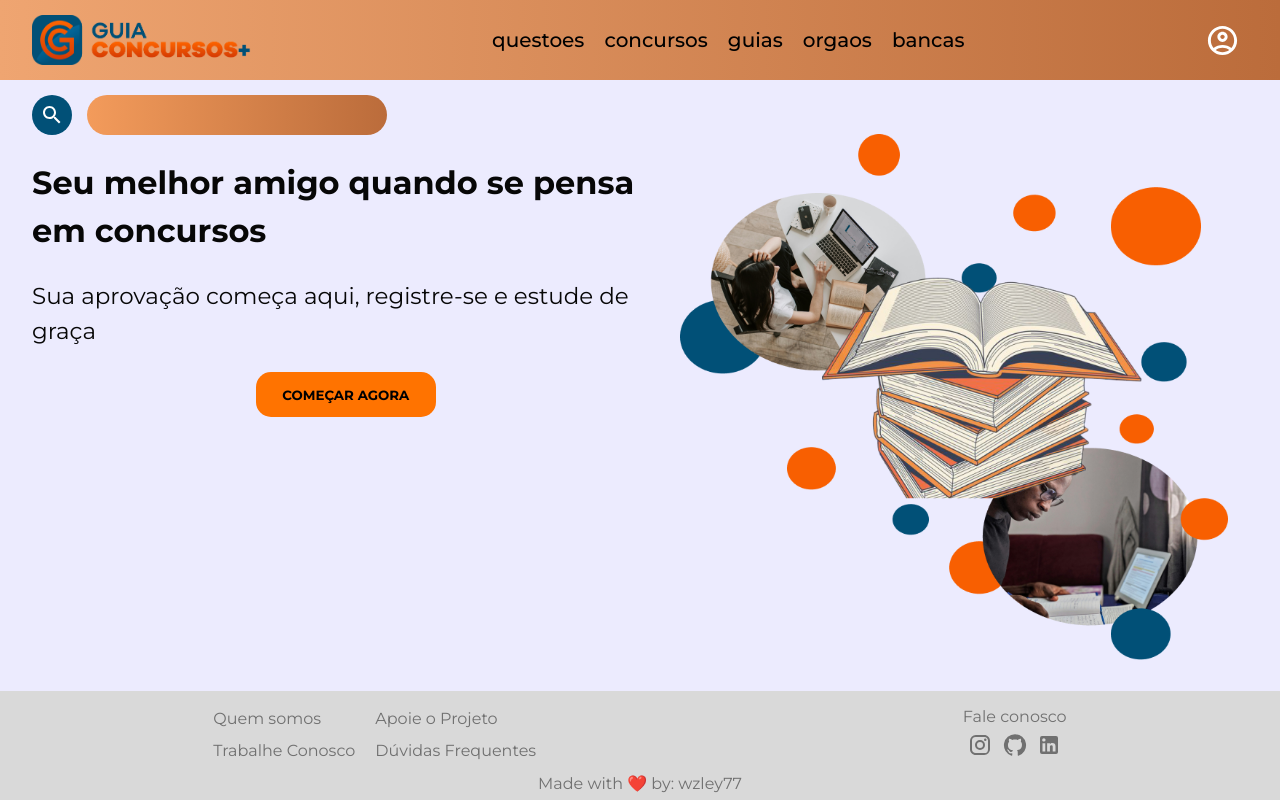
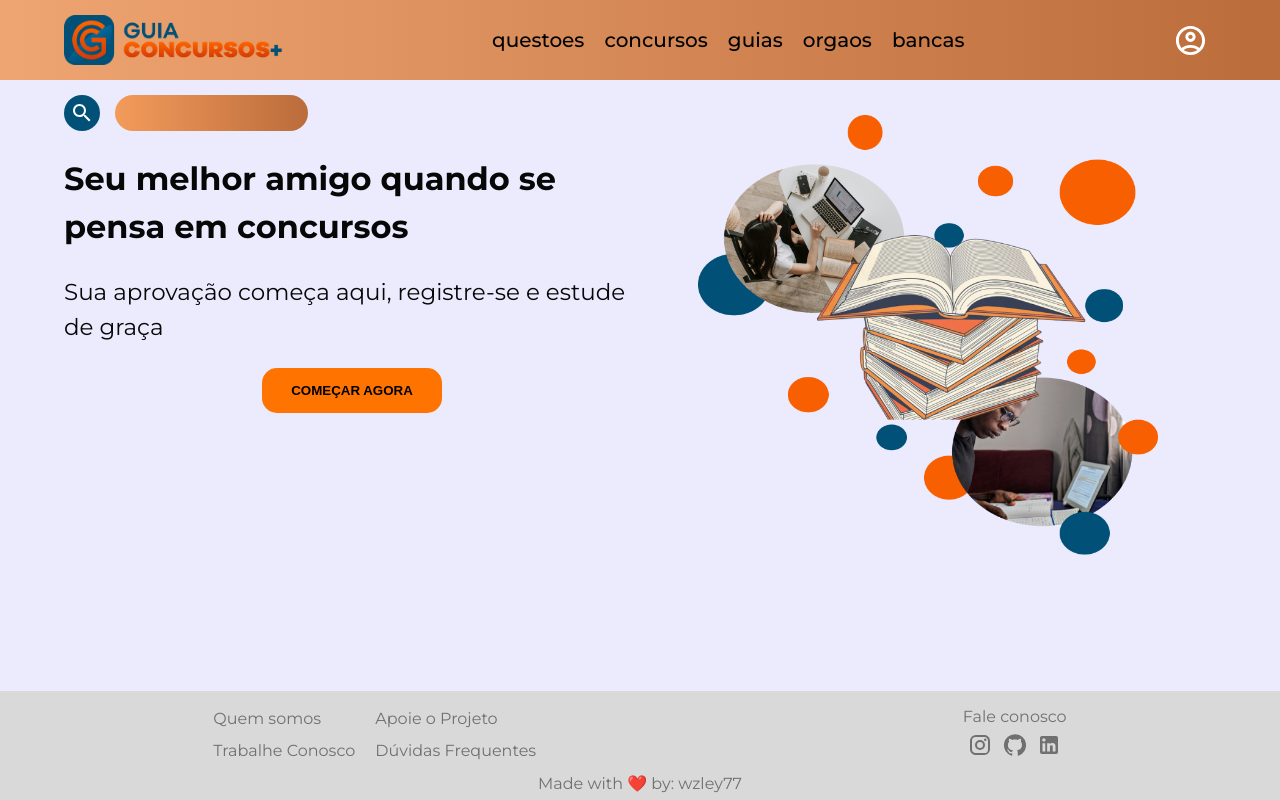
Before and after one commit to dablioz/amostradinhosite, a React (Vite) app: page / in a window 1280 px wide. Built offline with nearby package versions, Linux system fonts and the light colour scheme.

Commit message:
ta uma merda

```diff
--- a/src/App.css
+++ b/src/App.css
@@ -1,15 +1,14 @@
 #App {
     position: relative;
-    height: 100vh; /*def: 120px*/
+    min-height: 100vh; /*def: 120px*/
     padding: 80px 0 109px 0; /* +40px top pro menu, default: 80px*/
     /* min-height: calc(100vh - 160px); */
 }
 
 .cont {
     /* position: relative; */
-    min-height: calc(100vh - 189px - 30px);
     max-width: 1280px;
-    width: 95%;
+    width: 90%;
 
     margin: 15px auto;
 }
--- a/src/Components/Navbar/Navbar.css
+++ b/src/Components/Navbar/Navbar.css
@@ -14,7 +14,7 @@ header {
 #marca {
     display: flex;
     height: 80px;
-    width: 95%;
+    width: 90%;
     max-width: 1280px;
     margin: 0 auto;
 
@@ -22,6 +22,7 @@ header {
     justify-content: space-between;
 
     & .item {
+        transition: 100ms;
         border-radius: 12px;
         padding: 7px 10px;
         text-align: center;
@@ -44,27 +45,30 @@ header {
         height: 100%;
     }
 }
-
-#menu-container {
+#usrIcon{
+    height: 35px;
+    border-radius: 50%;
+}
+/*#menu-container {
     padding: 0;
     display: flex;
     justify-content: space-around;
 }
 
-#menu {
+ #menu {
     background-color: #303030;
     border-radius: 0 0 5px 5px;
     padding: 0;
-}
+} */
 
-@media (max-width: 768px) {
+@media (max-width: 810px) {
     #logo {
         content: url("src/assets/logo_square.png");
     }
 }
 
-@media (max-width: 630px){
-    #marca div{
+@media (max-width: 660px) {
+    #marca div {
         display: none;
     }
 }
--- a/src/Components/Navbar/Navbar.jsx
+++ b/src/Components/Navbar/Navbar.jsx
@@ -8,16 +8,21 @@ import AccountCircleOutlinedIcon from "@mui/icons-material/AccountCircleOutlined
 import CollectionsBookmarkIcon from "@mui/icons-material/CollectionsBookmark";
 
 import logo from "../../assets/guia_concursos.png";
-
+import { AuthGoogleContext } from "../../context/authGoogle";
 import "./Navbar.css";
+import { useContext } from "react";
 
 function Navbar() {
+    const { user, signed } = useContext(AuthGoogleContext);
+    function useri() {
+        /*  */
+        return signed ? <img id="usrIcon" src={user.photoURL || "https://tinyurl.com/5kub7nce"} /> : <AccountCircleOutlinedIcon fontSize="large" />;
+    }
     return (
         <>
             <header>
                 <div id="marca-container">
                     <div id="marca">
-
                         {/** tu vai fazer um haburguer pra esse menu */}
                         <Link to="/" id="fdp">
                             <img id="logo" src={logo} alt="logo" />
@@ -43,10 +48,8 @@ function Navbar() {
                                 <span className="item">bancas</span>
                             </a>
                         </div>
-                        <Link to="/login">
-                            <IconButton>
-                                <AccountCircleOutlinedIcon fontSize="large" />
-                            </IconButton>
+                        <Link to="/user">
+                            <IconButton>{useri()}</IconButton>
                         </Link>
                     </div>
                 </div>
--- a/src/Telas/Home/Home.css
+++ b/src/Telas/Home/Home.css
@@ -27,26 +27,25 @@
     color: #070707;
 
     & #ll,
-    & rr {
+    & #rr {
         display: flex;
-        align-items: center;
-        min-width: 50%;
-        min-height: calc(100vh - 189px);
+        width: 50%;
+        height: var(--height);
     }
 
     & #ll {
         flex-direction: column;
+        align-items: center;
 
         & #pesquisa {
             align-self: start;
             display: flex;
 
-            & input{
-                width: 300px;
+            & input {
                 margin-left: 15px;
-                padding: 10px;
+                padding: 8px;
                 border-radius: 30px;
-                background: linear-gradient(to right,#F39B5B, #BB6C3B);
+                background: linear-gradient(to right, #f39b5b, #bb6c3b);
                 outline: none;
                 border: none;
             }
@@ -56,9 +55,9 @@
             background-color: #015077;
             color: white;
             border-radius: 50%;
-            width: 40px;
-            height: 40px;
-            padding: 8px;
+            width: 36px;
+            height: 36px;
+            padding: 6px;
         }
 
         & p {
@@ -66,6 +65,7 @@
         }
 
         & button {
+            transition: 300ms;
             cursor: pointer;
             border-radius: 15px;
             background-color: #ff7300;
@@ -76,16 +76,33 @@
         }
 
         & button:hover {
+            transition: 200ms;
             box-shadow: 0 0 10px #ff7300;
         }
     }
 
     & #rr {
-        align-content: center;
+        display: flex;
+        place-content: center;
+    }
+}
+
+@media (max-width: 810px) {
+    #home-cont {
+        flex-direction: column;
+        & #ll,
+        & #rr {
+            width: 100%;
+            height: unset;
+        }
     }
 }
 
 #home_img {
     width: 100%;
+    height: fit-content;
+    max-width: 500px;
+    max-height: -webkit-fill-available;
+
     padding: 20px;
 }
--- a/src/Telas/Login/Login.css
+++ b/src/Telas/Login/Login.css
@@ -1,10 +1,3 @@
-@import url('https://fonts.googleapis.com/css2?family=Montserrat:wght@300;400;500;600;700&display=swap');
-
-*{
-    box-sizing: border-box;
-    font-family: 'Montserrat', sans-serif;
-}
-
 #LoginCont{
     background-color: #c9d6ff;
     background: linear-gradient(to right, #e2e2e2, #c9d6ff);
@@ -67,7 +60,7 @@
     border-color: #fff;
 }
 
-.container form{
+.form-container>div{
     background-color: #fff;
     display: flex;
     align-items: center;
--- /dev/null
+++ b/src/Telas/User/EditUser.css
@@ -0,0 +1,34 @@
+#EditUser{
+    justify-content: center;
+    display: flex;
+    width: 100%;
+}
+
+#EditUserCont{
+    display: flex;
+    max-width: fit-content;
+    flex-direction: column;
+}
+
+#pfp {
+    margin-top: 20px;
+}
+
+#editUserFieldCont {
+    margin-bottom: 15px;
+}
+
+#pfp:hover {
+    filter: brightness(0.8);
+}
+
+#pfplabel{
+    align-self: center;
+}
+label{
+    width: fit-content;
+    height: fit-content;
+}
+#pfpFile{
+    display: none;
+}
--- /dev/null
+++ b/src/Telas/User/EditUser.jsx
@@ -0,0 +1,76 @@
+import { AuthGoogleContext } from '../../context/authGoogle';
+import { useContext } from 'react';
+import { Button, TextField } from "@mui/material";
+import { useState, useEffect } from "react";
+
+import { ToastContainer, toast } from 'react-toastify';
+import 'react-toastify/dist/ReactToastify.css';
+
+import "./EditUser.css"
+
+function EditUser() {
+    const { user, xgPfp, xgUser } = useContext(AuthGoogleContext)
+
+    const [pfp, setPfp] = useState('')
+    const [username, setUsername] = useState('')
+
+    const save = () => {
+
+        if (username == '' && pfp == '') {
+            toast.info('Nenhuma alteração realizada')
+            return 0
+        }
+
+        if (pfp != '') {
+            xgPfp(pfp);
+        }
+        if (username != '') {
+            xgUser(username)
+        }
+    }
+
+    const handleIMG = (e) => {
+        var reader = new FileReader();
+        var imgtag = document.getElementById("pfp");
+
+        var selectedFile = e.target.files[0];
+        setPfp(e.target.files[0])
+
+        reader.readAsDataURL(selectedFile);
+
+        reader.onload = (e) => {
+            imgtag.src = e.target.result;
+        };
+    }
+
+    return (
+        <div id="EditUser" >
+            <div id="EditUserCont" >
+                <input id="pfpFile" type="file" accept=".png, .jpg, .gif" onChange={handleIMG} />
+
+                <label htmlFor="pfpFile" id="pfplabel">
+                    <img src={user.photoURL || "https://tinyurl.com/5kub7nce"} id="pfp" />
+                </label>
+
+                <div id="editUserFieldCont">
+                    <TextField
+                        id="editUserField"
+                        variant="outlined"
+                        color="secondary"
+                        label="Novo nome de usuário"
+                        value={username}
+                        onChange={(e) => setUsername(e.target.value)}
+                        onKeyDown={(e) => { if (e.key == 'Enter') { save() } }}
+                    />
+                </div>
+
+                <Button id="save" onClick={save} variant="contained">
+                    Salvar
+                </Button>
+            </div>
+            <ToastContainer autoClose={2000} theme='colored' newestOnTop={true} position='bottom-right' />
+        </div>
+    )
+}
+
+export default EditUser;
--- a/src/index.css
+++ b/src/index.css
@@ -1,3 +1,6 @@
+@import url('https://fonts.googleapis.com/css2?family=Montserrat:wght@300;400;500;600;700&display=swap');
+
+
 :root {
     font-family: Inter, system-ui, Avenir, Helvetica, Arial, sans-serif;
     line-height: 1.5;
@@ -10,6 +13,11 @@
     text-rendering: optimizeLegibility;
     -webkit-font-smoothing: antialiased;
     -moz-osx-font-smoothing: grayscale;
+
+
+    font-family: 'Montserrat', sans-serif;
+
+    --height: calc(100vh - 80px - 109px - 30px)
 }
 
 /* body {
@@ -18,6 +26,7 @@
 } */
 
 * {
+    box-sizing: border-box;
     outline: none;
     margin: 0;
 }
--- a/src/routes/routes.jsx
+++ b/src/routes/routes.jsx
@@ -8,6 +8,7 @@ import Footer from "../Components/Footer/Footer.jsx";
 import Login from "../Telas/Login/Login.jsx";
 import User from "../Telas/User/User.jsx"
 import { PrivateRoutes, AuthRoute } from "./index.jsx";
+import EditUser from "../Telas/User/EditUser.jsx";
 export const Router = () => {
     return (
         <BrowserRouter>
@@ -30,7 +31,7 @@ export const Router = () => {
 
                 <Route path="/user" element={<PrivateRoutes />}>
                     <Route path="/user" element={<User />} />
-
+                    <Route path="/user/edit" element={<EditUser />} />
                 </Route>
 
                 <Route path="/login" element={<Login />} />
```
Also changed, not shown: src/Telas/Login/Login.jsx (+18 -43 lines), src/context/authGoogle.jsx (+18 -47 lines), src/Components/Footer/Footer.css (line endings or trailing spaces).
